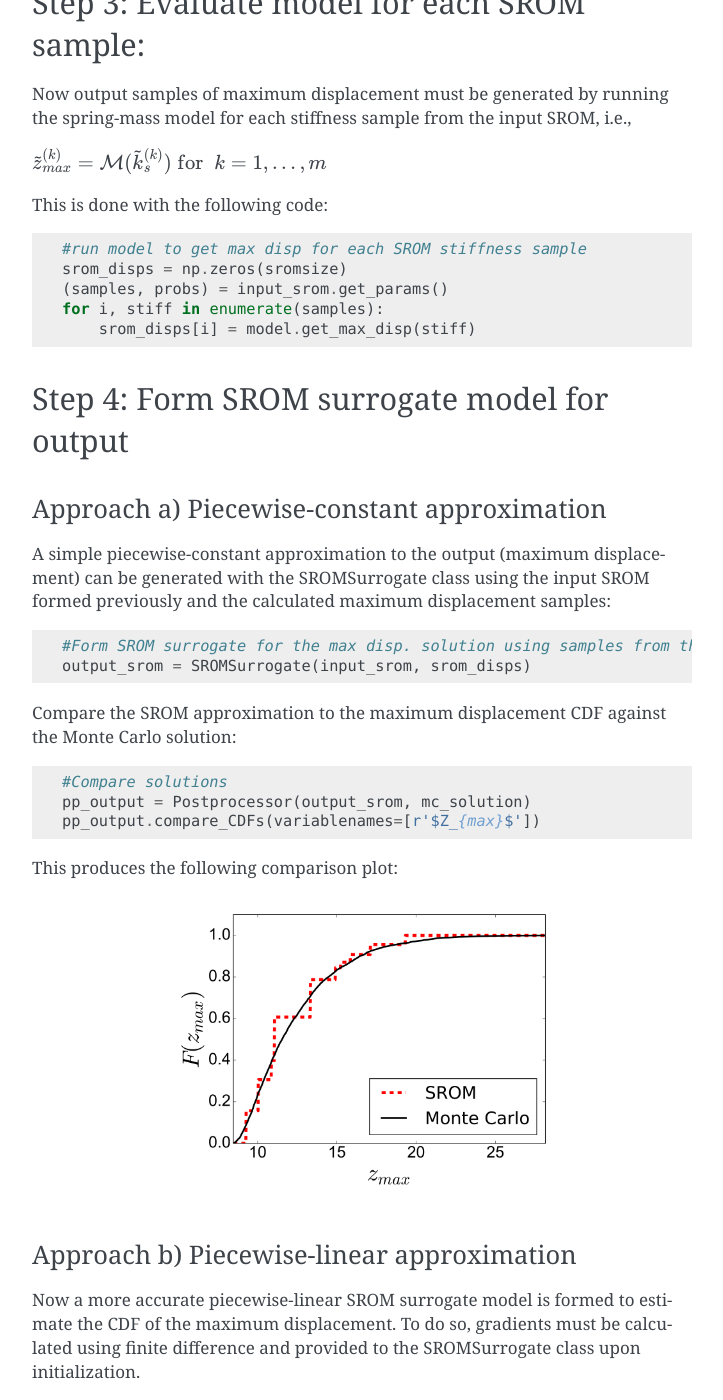
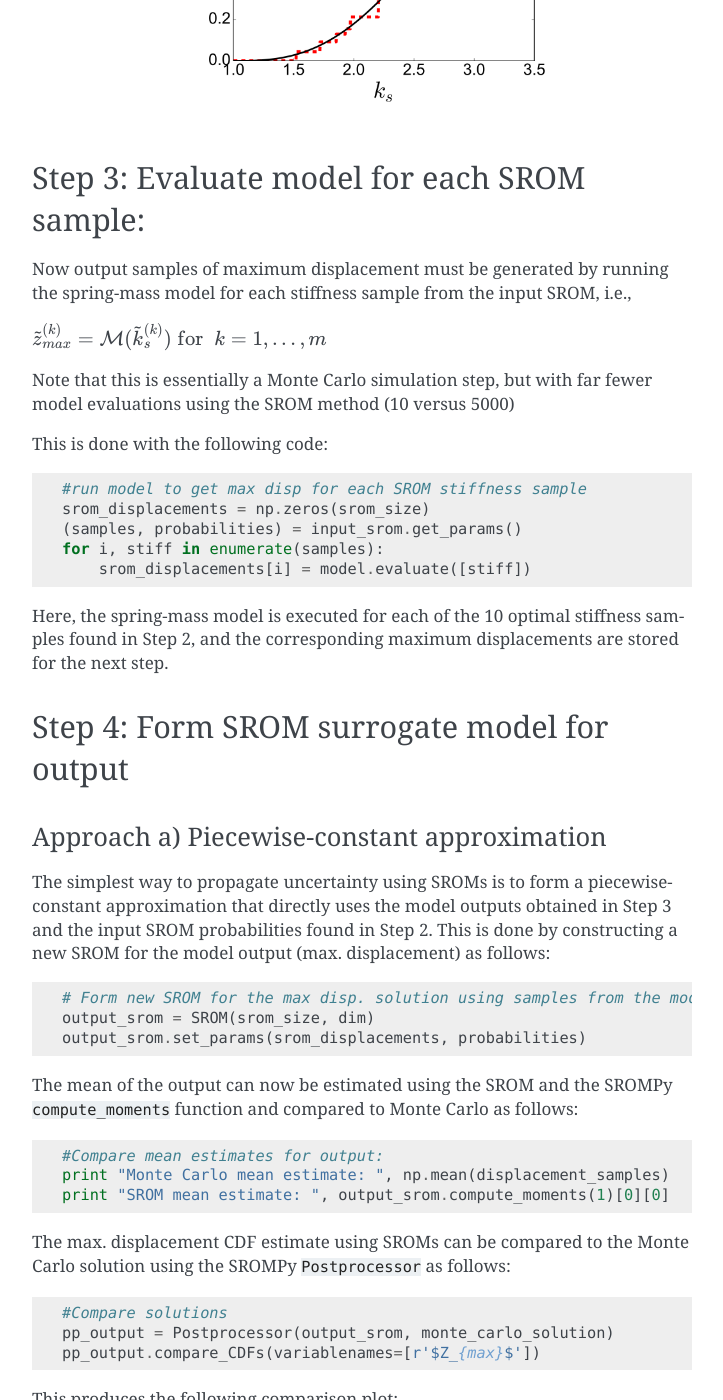
Before and after one commit to nasa/SROMPy, a Sphinx documentation site: the page built from docs/example.rst, in a window 1280 px wide and 1400 px high, scrolled down 3104 px. Shown: the whole window, without its empty margins (388-1111 px from the left). Built offline with Sphinx 7.4.7, drawn with Linux system fonts in a browser that asks for light colours; formulas are drawn with MathJax 3; some of the changed text lies outside the part shown.

Commit message:
Updated documentation example

```diff
--- a/docs/example.rst
+++ b/docs/example.rst
@@ -2,7 +2,16 @@
 Example - Spring Mass System
 =============================
 
-This example will use SROMPy to simulate a spring-mass system with random spring stiffness (:ref:`spring-mass`). The example covers modeling the random stiffness using a Beta random variable in SROMPy, generating a SROM to represent the stiffness, then propagating uncertainty though the model to obtain the distribution for maximum displacement. The SROM solution will be compared to standard Monte Carlo simulation.
+This example provides a simple demonstration of SROMPy functionality. The goal
+is to estimate the maximum displacement of a spring-mass
+system with random stiffness using the SROM approach and compare the solution
+to Monte Carlo simulation. The example covers all steps for computing a
+solution using SROMs using SROMPy, including defining a random input parameter
+(spring stiffness) using a SROMPy target random variable, modeling the random
+input using a SROM, and propagating the uncertainty through a computational
+model (spring mass numerical integrator) to a quantity of interest (max.
+displacement). The full source code for this example can be found in the
+SROMPy repository: ``/SROMPy/examples/spring_mass/run_spring_mass_1D.py``
 
 .. _spring-mass:
 
@@ -35,7 +47,7 @@
 to gravity is :math:`g = 9.8 m^2/s`.
 
 
-With uncertainty in an input parameter, the resulting displacement, :math:`Z`, is a random variable as well. The quantity of interest in this example with be the maximum displacement over a specified time window, :math:`Z_{max}=max_t(Z)`. It is assumed we have access to a computational model that numerically integrates the governing equation over this time window for a given sample of the random stiffness and returns the maximum displacement. The goal of this example will be to approximate the CDF, :math:`F(z_{max})`, using the SROM approach with SROMPy and compare it to a Monte Carlo simulation solution.
+With uncertainty in an input parameter, the resulting displacement, :math:`Z`, is a random variable as well. The quantity of interest in this example with be the maximum displacement over a specified time window, :math:`Z_{max}=max_t(Z)`. It is assumed we have access to a computational model that numerically integrates the governing equation over this time window for a given sample of the random stiffness and returns the maximum displacement. The goal of this example will be to approximate the mean, :math:`E[Z_{max}]`, and  CDF, :math:`F(z_{max})`, using the SROM approach with SROMPy and compare it to a Monte Carlo simulation solution.
 
 
 Step 1: Define target random variable, initialize model, generate reference solution
@@ -45,47 +57,46 @@
 .. code-block:: python
 
   import numpy as np
+  from spring_mass_model import SpringMassModel
 
   #import SROMPy modules
-  from model import SpringMass_1D
-  from postprocess import Postprocessor
-  from srom import SROM, SROMSurrogate, FiniteDifference as FD
-  from target import SampleRV, BetaRandomVariable
+  from SROMPy.postprocess import Postprocessor
+  from SROMPy.srom import SROM, FiniteDifference as FD, SROMSurrogate
+  from SROMPy.target import SampleRandomVector, BetaRandomVariable
 
-The first step in the analysis is to define the target random variable to represent the spring stiffness :math:`K_s` using the BetaRandomVariable class in SROMPy:
+The first step in the analysis is to define the target random variable to represent the spring stiffness :math:`K_s` using the ``BetaRandomVariable`` class in SROMPy:
 
 .. code-block:: python
 
   #Random variable for spring stiffness
-  stiffness_rv = BetaRandomVariable(alpha=3.,beta=2.,shift=1.,scale=2.5)
+  stiffness_random_variable = BetaRandomVariable(alpha=3.,beta=2.,shift=1.,scale=2.5)
 
 Next, the computational model of the spring-mass system is initialized:
 
 .. code-block:: python
 
   #Specify spring-mass system and initialize model:
-  m = 1.5                           #deterministic mass
-  state0 = [0., 0.]                 #initial conditions at rest
-  t_grid = np.arange(0., 10., 0.1)  #time discretization
-  model = SpringMass_1D(m, state0, t_grid)
+  m = 1.5
+  state0 = [0., 0.]
+  time_step = 0.01
+  model = SpringMassModel(m, state0=state0, time_step=time_step)
 
-A reference solution using Monte Carlo simulation is now generated for comparison later on. This is done by sampling the random spring stiffness, evaluating the model for each sample, and then using the SROMPy SampleRV class to represent the Monte Carlo solution for maximum displacement:
+A reference solution using Monte Carlo simulation is now generated for comparison later on. This is done by sampling the random spring stiffness, evaluating the model for each sample, and then using the SROMPy ``SampleRandomVector`` class to represent the Monte Carlo solution for maximum displacement:
 
 .. code-block:: python
 
   #----------Monte Carlo------------------
   #Generate stiffness input samples for Monte Carlo
   num_samples = 5000
-  stiffness_samples = stiffness_rv.draw_random_sample(num_samples)
+  stiffness_samples = stiffness_random_variable.draw_random_sample(num_samples)
 
-  #Calculate maximum displacement samples using MC simulation
-  disp_samples = np.zeros(num_samples)
+  # Calculate maximum displacement samples using MC simulation.
+  displacement_samples = np.zeros(num_samples)
   for i, stiff in enumerate(stiffness_samples):
-      disp_samples[i] = model.get_max_disp(stiff)
+      displacement_samples[i] = model.evaluate([stiff])
 
-  #Get Monte carlo solution as a sample-based random variable:
-  mc_solution = SampleRV(disp_samples)
-
+  # Get Monte carlo solution as a sample-based random variable:
+  monte_carlo_solution = SampleRandomVector(displacement_samples)
 
 Step 2: Construct SROM for the input
 -------------------------------------
@@ -122,16 +133,19 @@
 
 :math:`\tilde{z}^{(k)}_{max} = \mathcal{M}(\tilde{k}_s^{(k)}) \; \text{for } \; k=1,...,m`
 
+Note that this is essentially a Monte Carlo simulation step, but with far fewer model evaluations using the SROM method (10 versus 5000)
+
 This is done with the following code:
 
 .. code-block:: python
 
   #run model to get max disp for each SROM stiffness sample
-  srom_disps = np.zeros(sromsize)
-  (samples, probs) = input_srom.get_params()
+  srom_displacements = np.zeros(srom_size)
+  (samples, probabilities) = input_srom.get_params()
   for i, stiff in enumerate(samples):
-      srom_disps[i] = model.get_max_disp(stiff)
+      srom_displacements[i] = model.evaluate([stiff])
 
+Here, the spring-mass model is executed for each of the 10 optimal stiffness samples found in Step 2, and the corresponding maximum displacements are stored for the next step.
 
 
 Step 4: Form SROM surrogate model for output
@@ -140,20 +154,29 @@
 Approach a) Piecewise-constant approximation
 ^^^^^^^^^^^^^^^^^^^^^^^^^^^^^^^^^^^^^^^^^^^^^^^^
 
-A simple piecewise-constant approximation to the output (maximum displacement) can be generated with the SROMSurrogate class using the input SROM formed previously and the calculated maximum displacement samples:
-
+The simplest way to propagate uncertainty using SROMs is to form a piecewise-constant approximation that directly uses the model outputs obtained in Step 3 and the input SROM probabilities found in Step 2. This is done by constructing a new SROM for the model output (max. displacement) as follows:
 
 .. code-block:: python
 
-  #Form SROM surrogate for the max disp. solution using samples from the model and input SROM:
-  output_srom = SROMSurrogate(input_srom, srom_disps)
+  # Form new SROM for the max disp. solution using samples from the model.
+  output_srom = SROM(srom_size, dim)
+  output_srom.set_params(srom_displacements, probabilities)
 
-Compare the SROM approximation to the maximum displacement CDF against the Monte Carlo solution:
+The mean of the output can now be estimated using the SROM and the SROMPy ``compute_moments`` function and compared to Monte Carlo as follows:
+
+.. code-block:: python
+
+  #Compare mean estimates for output:
+  print "Monte Carlo mean estimate: ", np.mean(displacement_samples)
+  print "SROM mean estimate: ", output_srom.compute_moments(1)[0][0]
+
+
+The max. displacement CDF estimate using SROMs can be compared to the Monte Carlo solution using the SROMPy ``Postprocessor`` as follows:
 
 .. code-block:: python
 
   #Compare solutions
-  pp_output = Postprocessor(output_srom, mc_solution)
+  pp_output = Postprocessor(output_srom, monte_carlo_solution)
   pp_output.compare_CDFs(variablenames=[r'$Z_{max}$'])
 
 This produces the following comparison plot:
@@ -179,32 +202,32 @@
   stepsize = 1e-12
   samples_fd = FD.get_perturbed_samples(samples, perturb_vals=[stepsize])
 
-  #Run model to get perturbed outputs for FD calc.
-  perturbed_disps = np.zeros(sromsize)
+  # Run model to get perturbed outputs for FD calc.
+  perturbed_displacements = np.zeros(srom_size)
   for i, stiff in enumerate(samples_fd):
-      perturbed_disps[i] = model.get_max_disp(stiff)
-  gradient = FD.compute_gradient(srom_disps, perturbed_disps, [stepsize])
-
+      perturbed_displacements[i] = model.evaluate([stiff])
+  gradient = FD.compute_gradient(srom_displacements, perturbed_displacements,
+                                 [step_size])
 
 A piecewise-linear surrogate model can now be constructed and then sampled to approximate the CDF of the maximum displacement:
 
 .. code-block:: python
 
   #Initialize piecewise-linear SROM surrogate w/ gradients:
-  surrogate_PWL = SROMSurrogate(input_srom, srom_disps, gradient)
+  surrogate_PWL = SROMSurrogate(input_srom, srom_displacements, gradient)
 
   #Use the surrogate to produce max disp samples from the input stiffness samples:
   output_samples = surrogate_PWL.sample(stiffness_samples)
 
   #Represent the SROM solution as a sample-based random variable:
-  solution_PWL = SampleRV(output_samples)
+  solution_PWL = SampleRandomVector(output_samples)
 
 Finally, the new piece-wise linear CDF approximation is compared to the Monte Carlo solution:
 
 .. code-block:: python
 
   #Compare SROM piecewise linear solution to Monte Carlo
-  pp_pwl = Postprocessor(solution_PWL, mc_solution)
+  pp_pwl = Postprocessor(solution_PWL, monte_carlo_solution)
   pp_pwl.compare_CDFs(variablenames=[r'$Z_{max}$'])
 
 
```
Also changed, not shown: other parts of docs/example.rst (+6 -3 lines), 1 other file.
